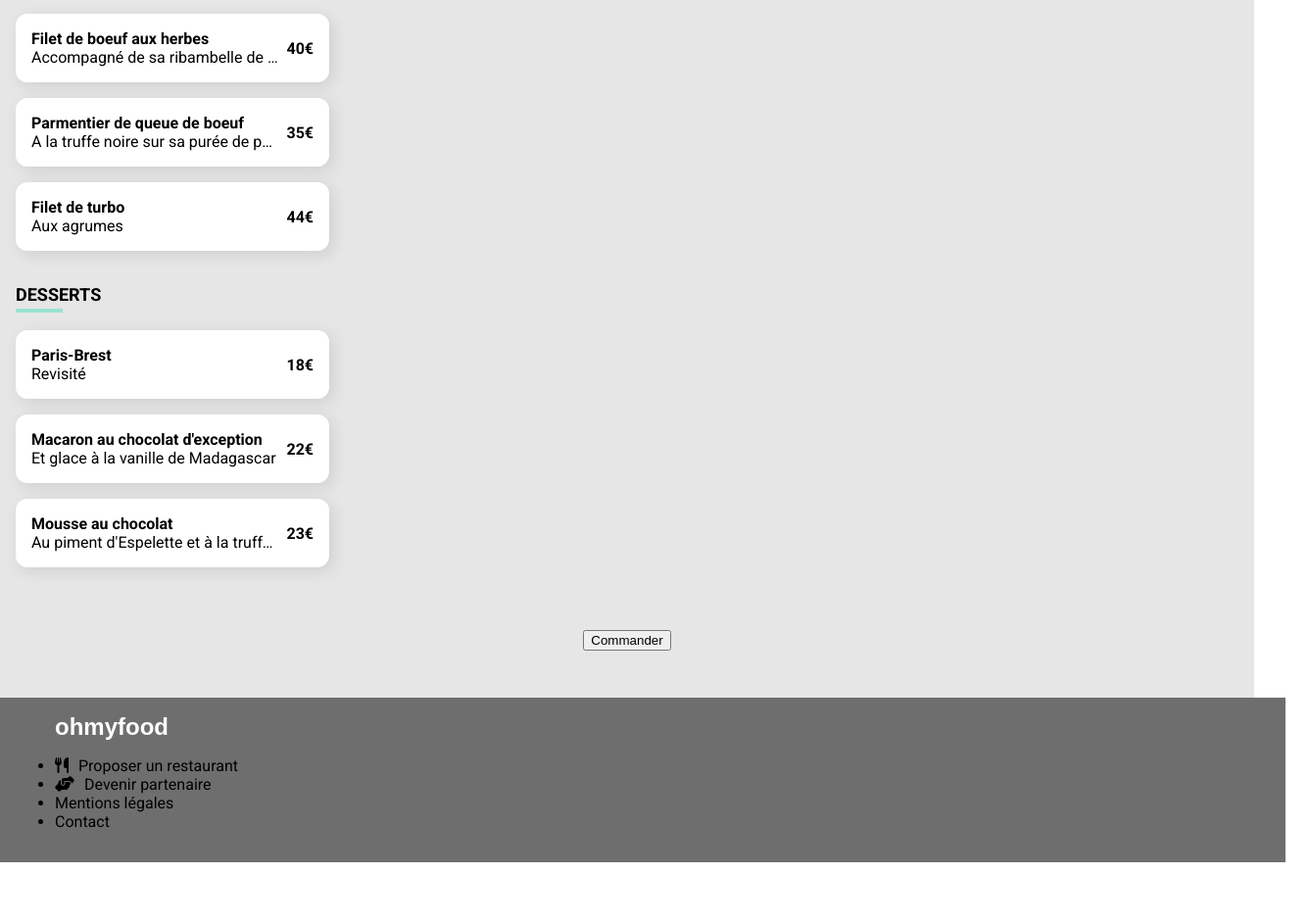
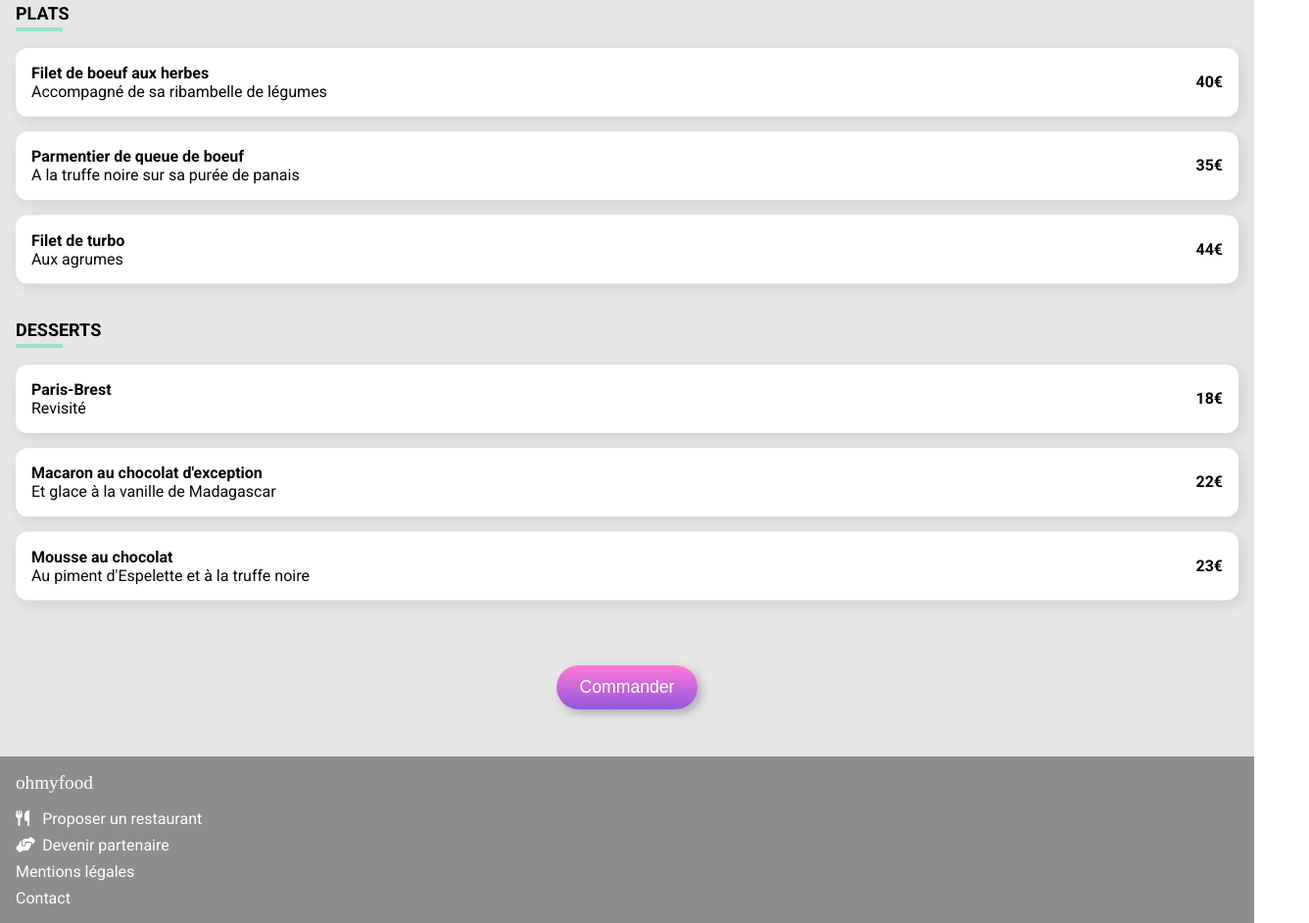
Before and after one commit to AlainBurwicz/Projet3ohmyfood, a website: page menus_html/la_palette.html in a window 1280 px wide. Shown: the part 991-1933 px from the top of the page at 98% size, 1336 px wide, since content can reach past the window. Before the commit the page ends 1871 px from the top, so only its background shows below. Drawn offline with Linux system fonts and the light colour scheme; a web font is replaced by a local one.

Commit message:
Dernieres modifs responsive footer logo et bouton

```diff
--- a/css/Pages/_menus.scss
+++ b/css/Pages/_menus.scss
@@ -121,9 +121,16 @@
 
       &::after{
         content: "";
+        display: block;
+        animation: progress 2s;
+        animation-fill-mode: both;
+        transform: scale(0);
         width: 3rem;
         height: 0.25rem;
         background-color: $tertiary-color;
+        animation: progress 2s;
+        animation-fill-mode: both;
+        transform: scale(0);
         position: absolute;
         left: 0;
         bottom: 0;
@@ -132,6 +139,8 @@
   }
 
   .assiettecard{
+
+
     background-color: white;
     padding: 1rem;
     display: flex;
@@ -140,7 +149,7 @@
     box-shadow: 0.25rem 0.25rem 1rem rgba(0, 0, 0, 0.1);
     overflow: hidden;
     cursor: pointer;
-    animation: apparition 3s;
+    animation: apparition 5s;
     animation-timing-function: cubic-bezier(.5,1.58,.34,.82);
     animation-fill-mode: both;
     transform: scale(0);
@@ -228,7 +237,25 @@
   padding: 3rem 0;
 }
 
-.btn:hover {
+.btnmenu{
+  border: 0;
+  padding: 0.75rem 1.5rem;
+  font-weight: 500;
+  font-size: 1.1rem;
+  border-radius: 100px;
+  color: white;
+  background-color: rgb(104, 104, 104);
+  @include gradient-color;
+  cursor: pointer;
+  // transform: scale(1);
+  // transform: 400ms;
+  // opacity: 1;
+  transition-duration: 0.25s;
+  box-shadow: 0.25rem 0.25rem 10px rgba(0, 0, 0, 0.25);
+}
+
+.btnmenu:hover {
   transform: scale(1.1);
   opacity: 0.8;
+  box-shadow: 2px 2px 20px black;
 }
--- a/css/base/_base.scss
+++ b/css/base/_base.scss
@@ -21,7 +21,7 @@
 
 a {
     text-decoration: none;
-    color: black;
+    color: white;
 }
 
 
--- a/css/layouts/_page.scss
+++ b/css/layouts/_page.scss
@@ -51,65 +51,52 @@ body {
 // FOOTER
 
 .footer {
-  max-width: 1280px;
-  margin: auto;
-  position: relative;
-  width: 100%;
-  background-color: #6f6e6e;
-  @include padding-cont;
-  display: flex;
-  flex-direction: column;
-  padding: 1rem;
+  background-color: #8d8d8d;
+
+  .contenufooter {
+    display: flex;
+    flex-direction: column;
+    padding: $def-padding;
+  }
 
   &__logo {
-    font-size: 24px;
-    padding-left: 40px;
-    font-family: "ShriKhand", sans-serif;
     color: white;
-    margin-bottom: 15px;
-  }
-  &__txt {
-    color: white;
-  }
-  &__icons {
-    margin-right: 10px;
+    font-family: "Shrikhand", "cursive";
+    margin: 0;
+    font-size: 1.2rem;
+    margin-bottom: $def-padding;
   }
 
   &__liste {
-    margin-bottom: 10px;
+    list-style: none;
+    padding: 0;
+    margin: 0;
   }
 
-  .foot__nav {
-    & ul {
-      padding-left: 0;
+  &__listecontent {
+    margin: 0.5rem 0;
+
+    &:first-child {
+      margin-top: 0;
+    }
+
+    &:last-child {
+      color: white;
       margin-bottom: 0;
-      & li {
-        @include tablettes {
-          margin: auto;
-          width: auto;
-          text-align: center;
-          flex: 1;
-        }
-        list-style: none;
-        margin-left: 0;
-        margin-bottom: 16px;
-        & i {
-          color: white;
-          margin-right: 1%;
-          font-size: 1rem;
-        }
-        & a {
-          text-decoration: none;
-          font-size: 1rem;
-          color: white;
-          width: 100%;
-        }
-      }
-      @include tablettes {
-        display: flex;
-        justify-content: space-between;
-        width: 100%;
-      }
     }
   }
+
+  &__mail {
+    color: white;
+    text-decoration: none;
+
+    &:hover {
+      text-decoration: underline;
+    }
+  }
+
+  &__icon {
+    width: 1.2rem;
+    margin-right: 0.5rem;
+  }
 }
--- a/css/utils/_animations.scss
+++ b/css/utils/_animations.scss
@@ -1,12 +1,40 @@
 // ANIMATION CHOIX CARTE PLATS (ENTREES - PLATS - DESSERTS)
 @keyframes apparition{
     0%{
-        transform: scale(0);
+    transform: translateY(-100px);
+    opacity: 0;
+}
+    100%{
+    opacity: 1;
+    transform: translateY(0);
+}
+
+
     }
 
-    100%{
-        transform: scale(1);
-    }
+
+    //     0%{
+//         transform: scale(0);
+//     }
+
+//     100%{
+//         transform: scale(1);
+//     }
+// }
+.delay-0{
+    animation-delay: 0.2s;
+}
+
+.delay-1{
+    animation-delay: 0.4s;
+}
+
+.delay-2{
+    animation-delay: 0.6s;
+}
+
+.delay-3{
+    animation-delay: 0.9s;
 }
 
 // ANIMATION SOULIGNES ENTREES - PLATS - DESSERTS
--- a/main.scss
+++ b/main.scss
@@ -8,10 +8,10 @@
 // ANIMATION
 
 .pagevierge {
-  background-color: white;
+  background-color: rgba(255, 255, 255, 0.90);
+
 }
-
-#loader_animation {
+.loader_animation {
   width: 180px;
   height: 180px;
   border: 10px solid $primary-color;
@@ -33,6 +33,8 @@ z-index: 500;
 
 // LOCALISATION
 #localisation {
+
+
   @include flexhoricenter;
   width: 100%;
   height: 50px;
@@ -44,6 +46,10 @@ z-index: 500;
   & span {
     position: relative;
     right: 0.5em;
+  }
+  @media (min-width:64rem) {
+    flex: 1;
+    margin: 0;
   }
 }
 
@@ -87,6 +93,10 @@ z-index: 500;
   @include tablettes {
     height: auto;
     flex: 1;
+  }
+  @media (min-width:64rem) {
+    flex: 1;
+    margin: 0;
   }
 }
 
@@ -229,7 +239,7 @@ z-index: 500;
 }
 
 .info {
-  height: 6.25rem;
+  height: 4.25rem;
   position: absolute;
   bottom: 0px;
   width: 100%;
@@ -279,54 +289,3 @@ z-index: 500;
     }
   }
 }
-
-@media screen and (min-width: 750px) {
-  .container {
-    width: 75%;
-    margin: auto;
-  }
-  h2 {
-    width: 75%;
-    margin: auto;
-  }
-}
-
-@media screen and (min-width: 1024px) {
-  .container {
-    display: flex;
-    justify-content: space-around;
-    margin: 0;
-    width: 100%;
-    &__card {
-      width: 49%;
-    }
-  }
-
-  h2,
-  .footer__logo {
-    width: 100%;
-    margin: 0;
-  }
-
-  .assiettes {
-    width: 25%;
-  }
-
-  .page {
-    width: 80%;
-    justify-content: center;
-    margin-left: auto;
-    margin-right: auto;
-  }
-}
-
-@media screen and (min-width: 1920px) {
-  .contentrees {
-    max-width: 75%;
-    margin: auto;
-  }
-
-  h3 {
-    text-align: center;
-  }
-}
--- a/menus_html/la_palette.html
+++ b/menus_html/la_palette.html
@@ -189,29 +189,24 @@
 
     <!-- **** FOOTER  **** -->
     <footer class="footer">
-        <a href="#top_page">
-            <h3 class="footer__logo">ohmyfood</h3>
-        </a>
-
-        <ul>
-            <li class="footer__list">
-                <a class="footer__intit" href=""><i class="footer__icons fas fa-utensils"></i>Proposer un restaurant
-                </a>
+        <div class="contenufooter">
+          <span class="footer__logo">ohmyfood</span>
+          <ul class="footer__liste">
+            <li class="footer__listecontent">
+              <a class="footer__link" href="#"><i class="footer__icon fas fa-utensils"></i>Proposer un restaurant</a>
             </li>
-
-            <li class="footer__list">
-                <a class="footer__intit" href=""><i class="footer__icons fas fa-hands-helping"></i>Devenir partenaire</a>
+            <li class="footer__listecontent">
+              <a class="footer__link" href="#"><i class="footer__icon fas fa-hands-helping"></i>Devenir partenaire</a>
             </li>
-
-            <li class="footer__list">
-                <a class="footer__intit" href="">Mentions légales</a>
+            <li class="footer__listecontent">
+              <a class="footer__link" href="#">Mentions légales</a>
             </li>
-
-            <li class="footer__list">
-                <a class="footer__intit" href="mailto:contact@ohmyfood.com">Contact</a>
+            <li class="footer__listecontent">
+              <a class="footer__mail" href="mailto:contact@ohmyfood.com">Contact</a>
             </li>
-        </ul>
-    </footer>
+          </ul>
+        </div>
+      </footer>
 </body>
 
 </html>
```
Also changed, not shown: index.html (+14 -20 lines), menus_html/a_la_francaise.html (+14 -19 lines), menus_html/le_delice.html (+14 -19 lines), menus_html/note_enchantee.html (+14 -19 lines), style.css, 1 other file. Lines whose indentation alone changed are shown as unchanged.
